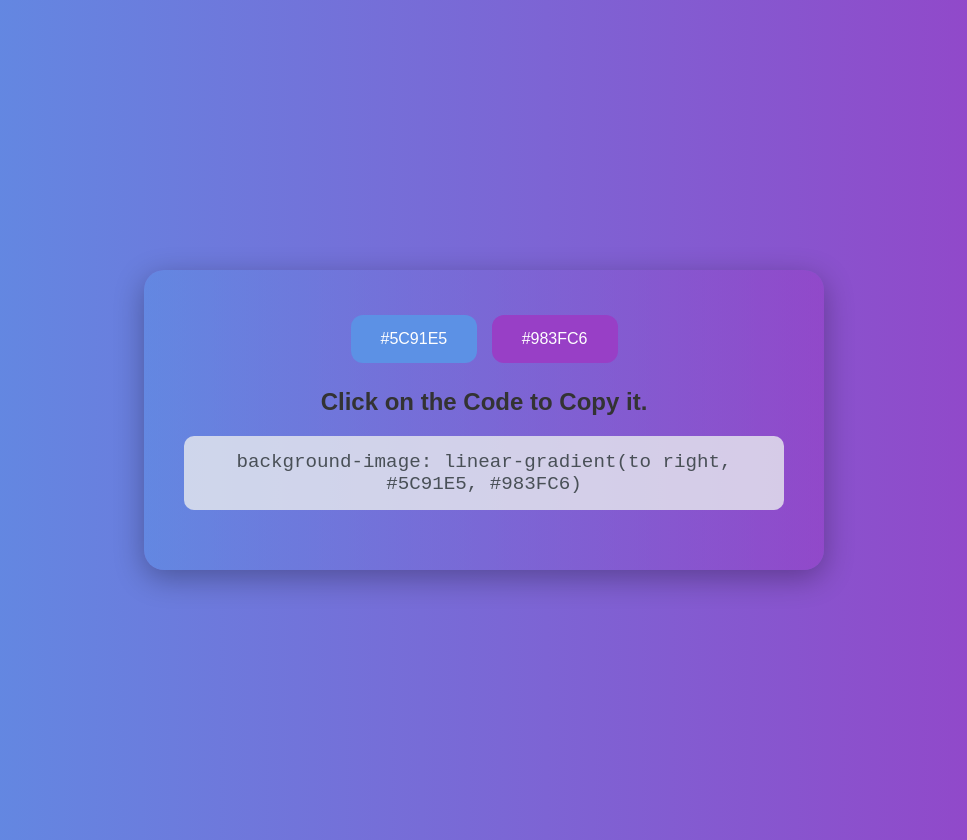
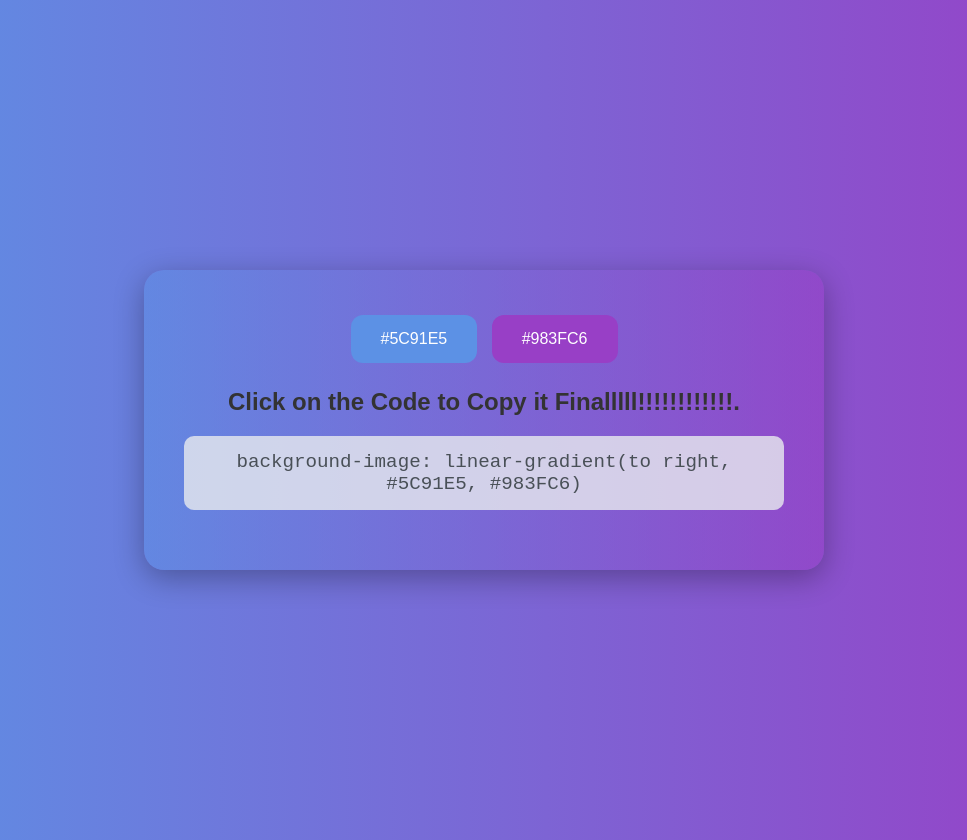
Before and after one commit to YashikSehgal/linear-gradient-project, a plain HTML site: page index.html in a window 1280 px wide. Shown: the whole page, without its empty margins (156-1123 px from the left). Drawn offline with Linux system fonts and the light colour scheme.

Commit message:
changes committed

```diff
--- a/index.html
+++ b/index.html
@@ -14,7 +14,7 @@
         <button id="myButton">#5C91E5</button>
         <button id="myButton2">#983FC6</button>
     </div>
-    <h2>Click on the Code to Copy it.</h2>
+    <h2>Click on the Code to Copy it Finalllll!!!!!!!!!!!!.</h2>
 
     <div class="copyCode">
         background-image: linear-gradient(to right, #5C91E5, #983FC6)
```
